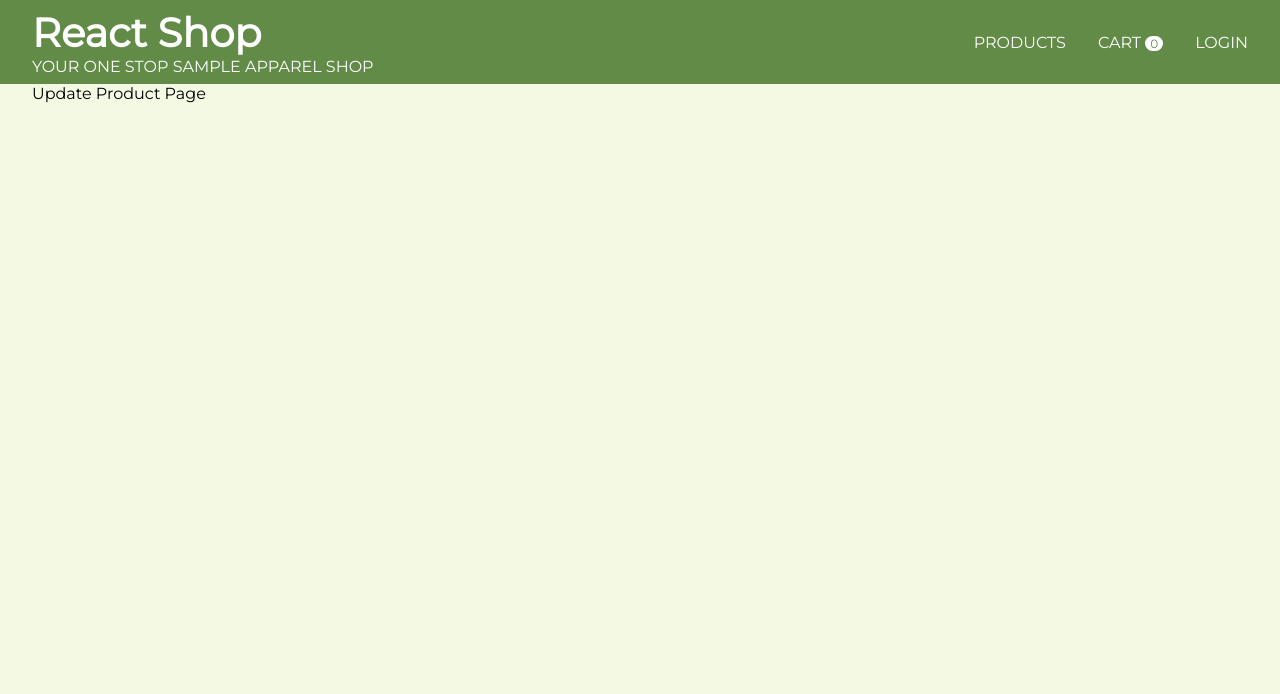
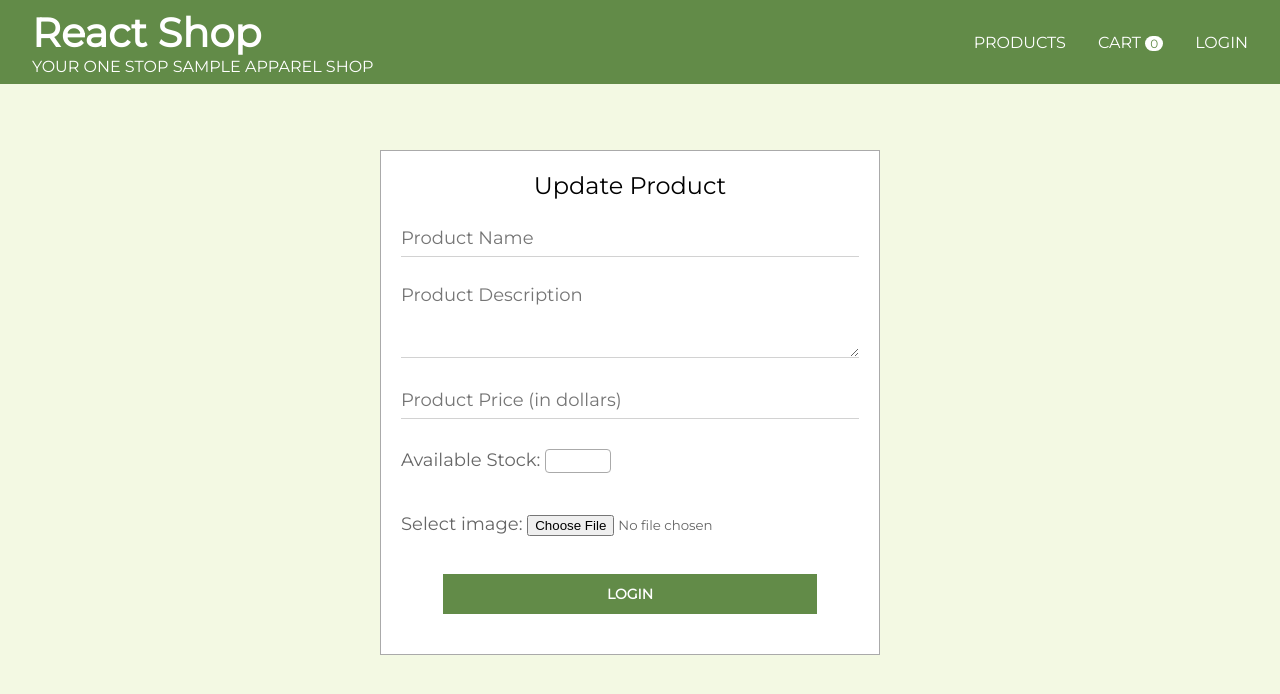
Before and after one commit to norugie/ecommerce-webapp, a React (Create React App) app: page /products/update in a window 1280 px wide. Shown: the top 694 px of the page. Built offline with nearby package versions, Linux system fonts and the light colour scheme.

Commit message:
minor design changes

```diff
--- a/src/index.css
+++ b/src/index.css
@@ -1,7 +1,11 @@
 @import url('https://fonts.googleapis.com/css?family=Montserrat');
 
-body {
+body  {
     margin: 0;
     font-family: 'Montserrat', sans-serif;
     background-color: #f3f9e3;
 }
+
+input, textarea, button {
+    font-family: 'Montserrat', sans-serif;
+}
--- a/src/pages/login/login.css
+++ b/src/pages/login/login.css
@@ -46,7 +46,7 @@
 }
 
 .login-submit {
-    width: 374px;
+    width: 414px;
     display: block;
 }
 
--- a/src/pages/login/login.jsx
+++ b/src/pages/login/login.jsx
@@ -11,7 +11,7 @@ function Login () {
                 </div>
                 <br />
                 <div className='login-submit'>
-                    <button className='checkout-cta'>LOGIN</button>
+                    <button className='login-submit-btn'>LOGIN</button>
                 </div>
             </form>
         </div>
--- a/src/pages/products/products.css
+++ b/src/pages/products/products.css
@@ -105,6 +105,10 @@
 
 .product-quantity, .product-image {
     padding: 20px 0;
+
+    & label {
+        font-size: 18px;
+    }
 }
 
 .form-submit {
--- a/src/pages/products/updateproduct.jsx
+++ b/src/pages/products/updateproduct.jsx
@@ -1,7 +1,30 @@
 function UpdateProduct () {
     return (
-        <div>
-            Update Product Page
+        <div className='form-product'>
+            <div className='form-title'>Update Product</div>
+            <form className='product-form'>
+                <div className='input-fields'>
+                    <input type='text' placeholder='Product Name' className='form-text'></input>
+                    <textarea className='form-text' rows='3' placeholder='Product Description'></textarea>
+                    <input type='text' placeholder='Product Price (in dollars)' className='form-text'></input>
+                    <div className='product-quantity'>
+                        <label htmlFor='productquantity'>Available Stock: </label>
+                        <input
+                            type='number'
+                            className='quantity-field'
+                            min='1'
+                        />
+                    </div>
+                    <div className='product-image'>
+                        <label htmlFor='productimage'>Select image: </label>
+                        <input type='file' id='product-img' name='product-img' accept='image/*' />
+                    </div>
+                </div>
+                <br />
+                <div className='form-submit'>
+                    <button className='form-submit-btn'>LOGIN</button>
+                </div>
+            </form>
         </div>
     );
 }
```
